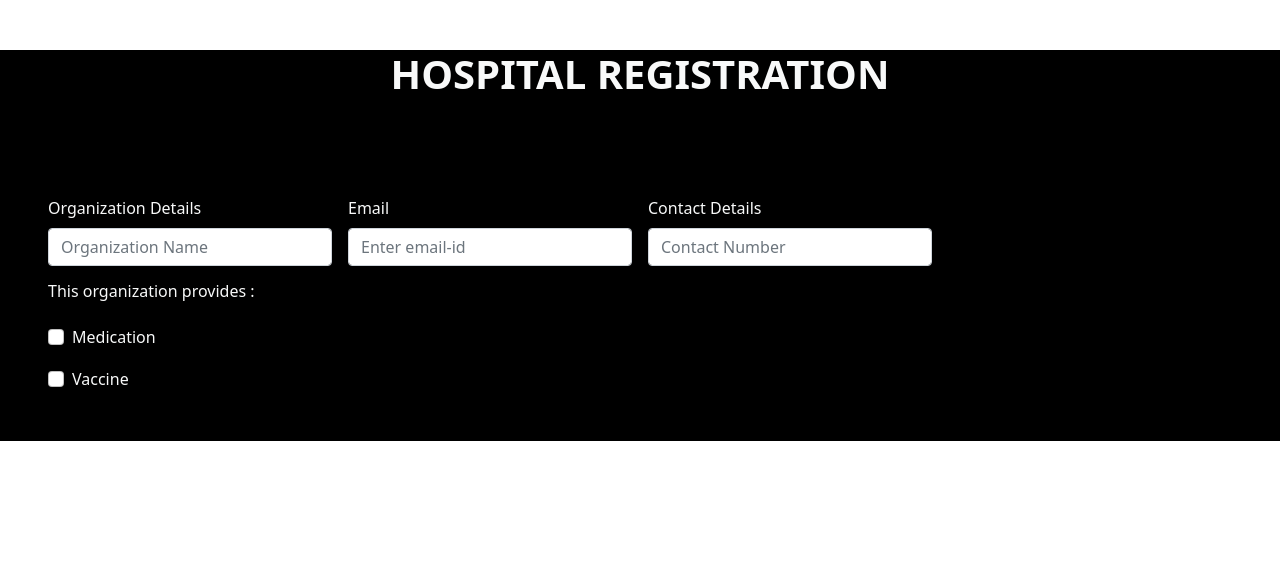
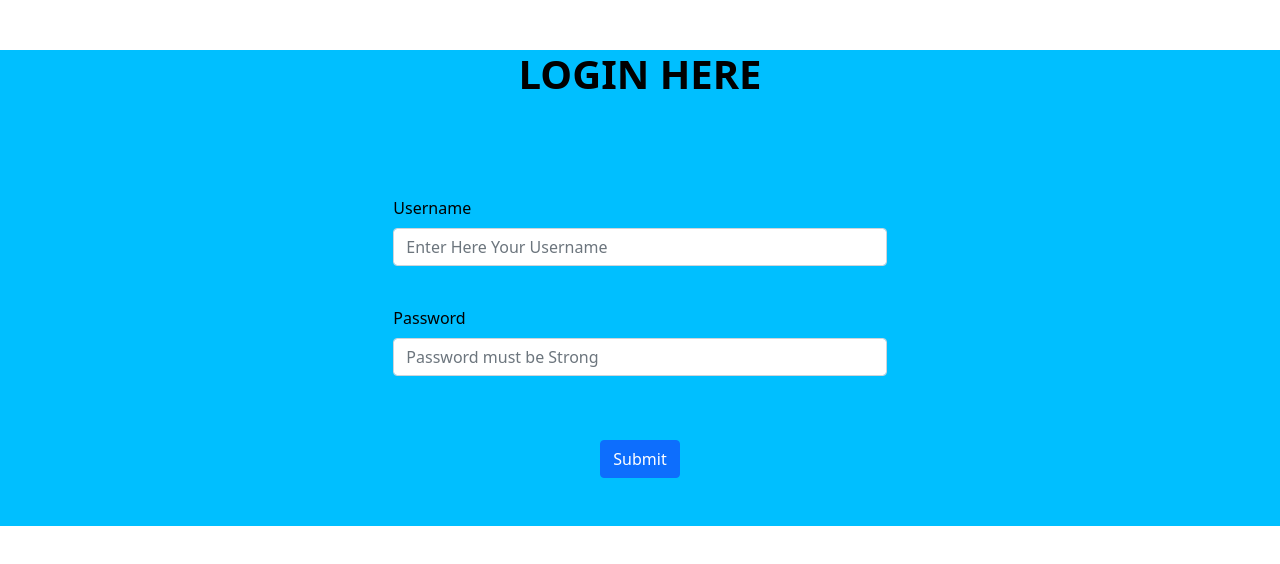
Before and after one commit to Rutvij-dashputre/Covax_Website_FrontEnd, a React (Create React App) app: page /Login in a window 1280 px wide. Shown: the top 564 px of the page. Built offline with nearby package versions, Linux system fonts and the light colour scheme.

Commit message:
Login with validations

```diff
--- a/src/App.js
+++ b/src/App.js
@@ -2,6 +2,7 @@
 import React from 'react';
 //import { Route } from 'react-router-dom';
 import "../node_modules/bootstrap/dist/css/bootstrap.min.css";
+/* import { Link } from 'react-router-dom'; */
 
 //import "../node_modules/bootstrap/dist/js/bootstrap.bundle";
 
@@ -19,14 +20,15 @@ import "../node_modules/bootstrap/dist/css/bootstrap.min.css";
 // import Pgdbda from "./Pgdbda";
 // import Navbar from "./Navbar";
 // import Footer from "./Footer";
-import HospReg from "./HospReg"
+import Login from "./Login"
 
 
 const App = () => {
     return (
 
         <>
-            <HospReg />
+            <Login />
+
 
             {/* <Navbar /> */}
 
--- a/src/Login.js
+++ b/src/Login.js
@@ -1,66 +1,108 @@
 import React from 'react';
-//import Navbar from "./Navbar";
-// import { NavLink } from 'react-router-dom';
-//import web from "../src/Images/logini.jpg"
-
-// var sectionStyle = {
-//     backgroundImage: `url(${web})`,
-//     backgroundRepeat: 'no-repeat',
-//     backgroundSize: 'cover',
-
-//   }
 
 
-const Login = () => {
+
+
+
+class Login extends React.Component {
+  constructor(props) {
+    super(props);
+    this.state = {
+      errors: {
+        user: "",
+        pass: "",
+
+      },
+
+    };
+  }
+
+  changeHandler = (event) => {
+    let name = event.target.name;
+    let value = event.target.value;
+    let errors = this.state.errors;
+
+    switch (name) {
+      case "user":
+        errors.user = value.length < 5 ? "Username must be 5 characters length" : "";
+        break;
+
+      case "pass":
+        errors.pass = value.length < 5 ? "Password too short" : "";
+        break;
+
+
+      default:
+        break;
+    }
+
+    // console.log(this.state)
+    this.setState({ errors, [name]: value });
+  };
+
+  submitHandler = (event) => {
+    event.preventDefault();
+    if (
+      this.state.errors.user.length === 0 && this.state.errors.pass.length === 0
+
+    ) {
+      alert("From is Valid");
+    }
+    else {
+      alert("From is not Valid");
+    }
+  }
+  render() {
+    const { errors } = this.state;
     return (<>
 
-    <div style={{ backgroundColor: "black" }} >
-      {/* <Navbar /> */}
-      <div style={{ textAlign: "center", margin: "50px", color: "#F8F9F9" }}><h1><strong>Login Here</strong></h1></div>
+      <div style={{backgroundColor:"deepskyblue", height:"auto"}}>
 
-      <form class="row g-3" style={{ padding: "48px" }} >
+        <div style={{ textAlign: "center", margin: "50px", color: "Black" }}><h1><strong>LOGIN HERE</strong></h1></div>
 
-        <div class="col-md-3" style={{ color: "#F8F9F9" }}>
-          <label for="validationDefault01" class="form-label">Organization Details</label>
-          <input type="text" class="form-control" id="validationDefault01" placeholder="Organization Name" required />
+        <form style={{ padding: "48px" }} onSubmit={this.submitHandler} >
+          <div className="col-md-5 mx-auto" >
+
+
+
+            <div class="col-md-12" style={{ color: "black" }}>
+              <label for="validationDefaultUsername" class="form-label">Username</label>
+              <div class="input-group">
+
+                <input type="text" class="form-control" id="validationDefaultUsername" name="user" placeholder="Enter Here Your Username" aria-describedby="inputGroupPrepend2" onChange={this.changeHandler} required />
+
               </div>
-        <div class="col-md-3" style={{ color: "#F8F9F9" }}>
-          <label for="validationDefault01" class="form-label">Email</label>
-          <input type="Email" class="form-control" id="validationDefault01" placeholder="Enter email-id" required />
+              <p style={{ color: "red" }}>{errors.user}</p>
+            </div><br></br>
+
+
+            <div class="col-md-12" style={{ color: "black" }}>
+              <label for="validationDefault05" class="form-label">Password</label>
+              <input type="password" class="form-control" id="validationDefault05" name="pass" placeholder="Password must be Strong" onChange={this.changeHandler} required />
+              <p style={{ color: "red" }}>{errors.pass}</p>
             </div>
 
-        <div class="col-md-3" style={{ color: "#F8F9F9" }}>
-          <label for="validationDefault01" class="form-label">Contact Details</label>
-          <input type="text" class="form-control" id="validationDefault01" placeholder="Contact Number" required />
-        </div>
+            <br></br>
+            <br></br>
 
-        <h6 style={{ color: "#F8F9F9 " }}> This organization provides :</h6>
-        <div class="col-12" style={{ color: "#F8F9F9 " }}>
-          <div class="form-check">
 
-            <input class="form-check-input" type="checkbox" value="" id="invalidCheck2" required />
-            <label class="form-check-label" for="invalidCheck2">
-              Medication
 
-      </label>
-          </div>
-        </div>
-        <div class="col-12" style={{ color: "#F8F9F9 " }}>
-          <div class="form-check">
-            <input class="form-check-input" type="checkbox" value="" id="invalidCheck2" required />
-            <label class="form-check-label" for="invalidCheck2">
-              Vaccine
-      </label>
+
+            <div class="col-12" style={{ textAlign: "center" }}>
+              {/* <NavLink to="/Login" class="btn btn-primary ">SUBMIT</NavLink> */}
+              <button class="btn btn-primary" type="submit">Submit</button>
             </div>
           </div>
 
 
         </form>
 
+
       </div>
     </>
 
     );
+  }
 };
 
 export default Login;
```
Also changed, not shown: src/Register.js (added, +135 -0 lines). Lines whose indentation alone changed are shown as unchanged.
